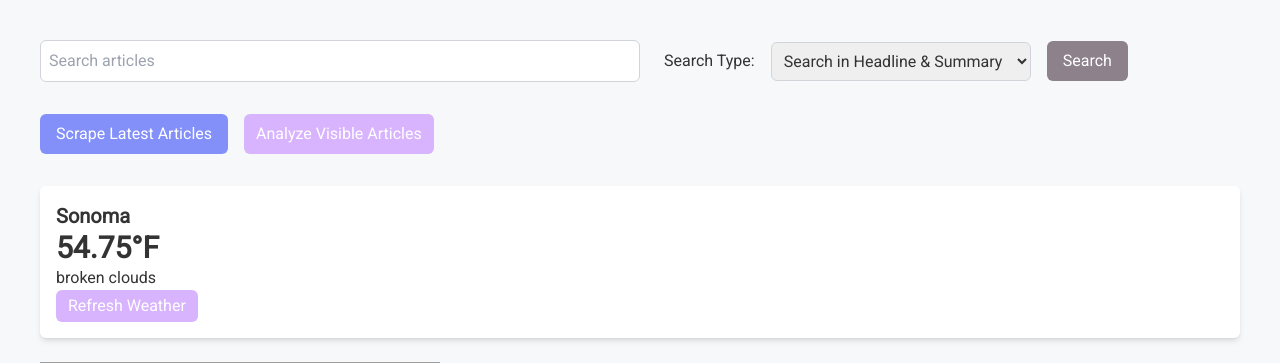
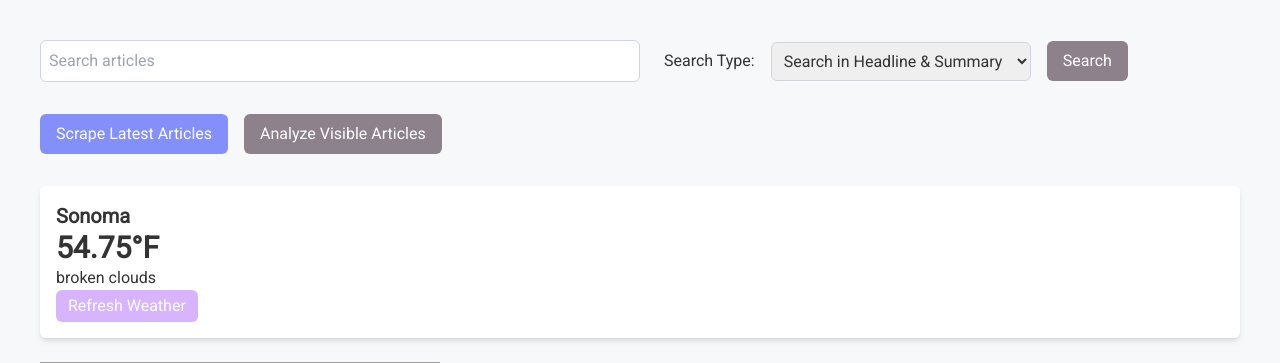
Before and after one commit to jsnorek/NewsNow, a Flask app: page / in a window 1280 px wide. Shown: the top 363 px of the page. Run offline with Flask 3, Linux system fonts and the light colour scheme; data comes from the database, SQL or seed files in the repository; some libraries are stand-ins or nearby versions; grey boxes are pictures that could not be loaded.

Commit message:
change analyze articles button css to align with style guide

```diff
--- a/templates/index.html
+++ b/templates/index.html
@@ -78,7 +78,7 @@
         </form>
 
         <!-- Setiment and Summary  -->
-        <button onclick="analyzeVisibleArticles()" class="bg-purple-300 text-white py-1 px-3 rounded-md hover:bg-purple-400 transition-all">
+        <button onclick="analyzeVisibleArticles()" class="bg-primary text-white py-2 px-4 rounded-md hover:bg-[#7B6E7B] active:bg-[#6E616E] transition-all">
             Analyze Visible Articles
         </button>
 
```
